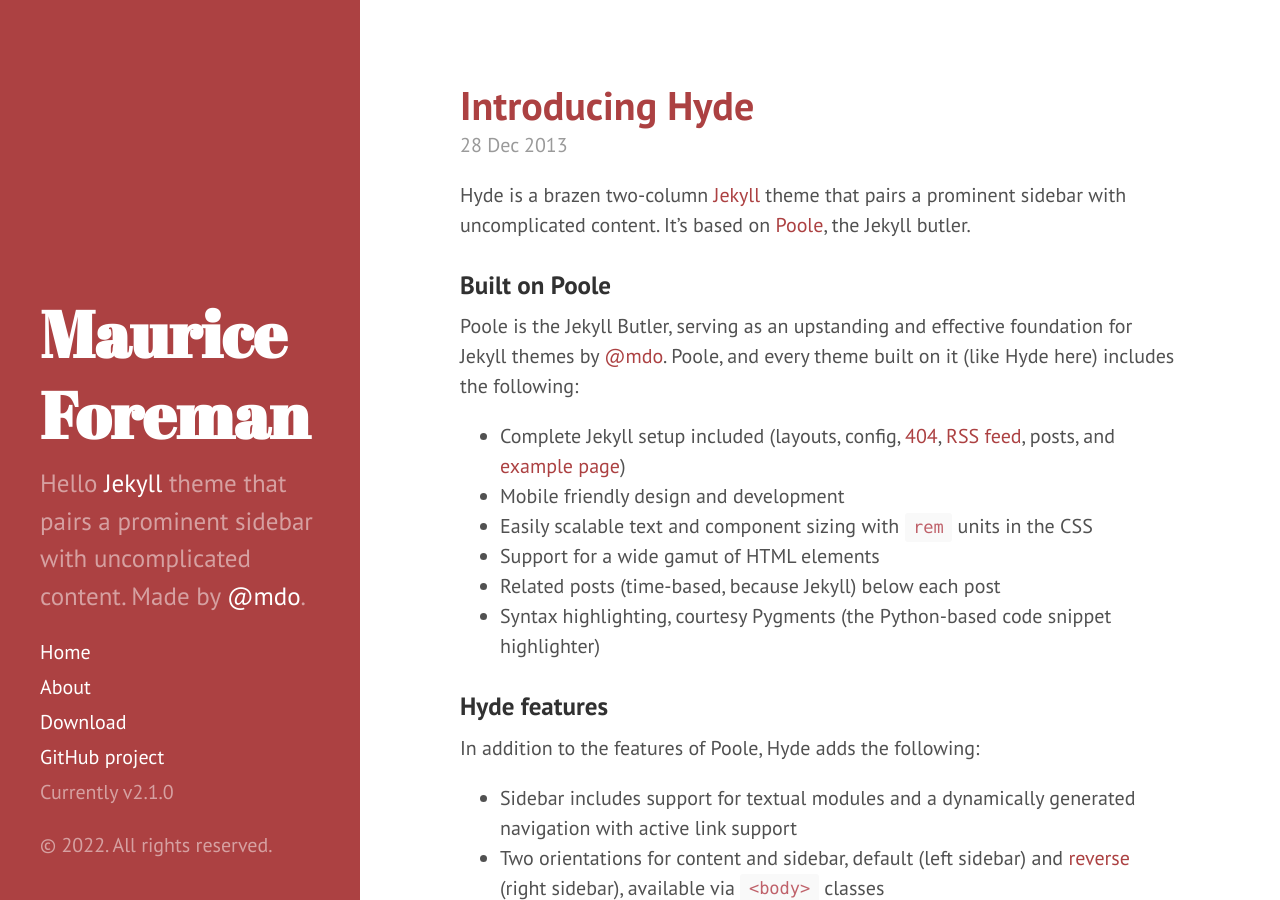
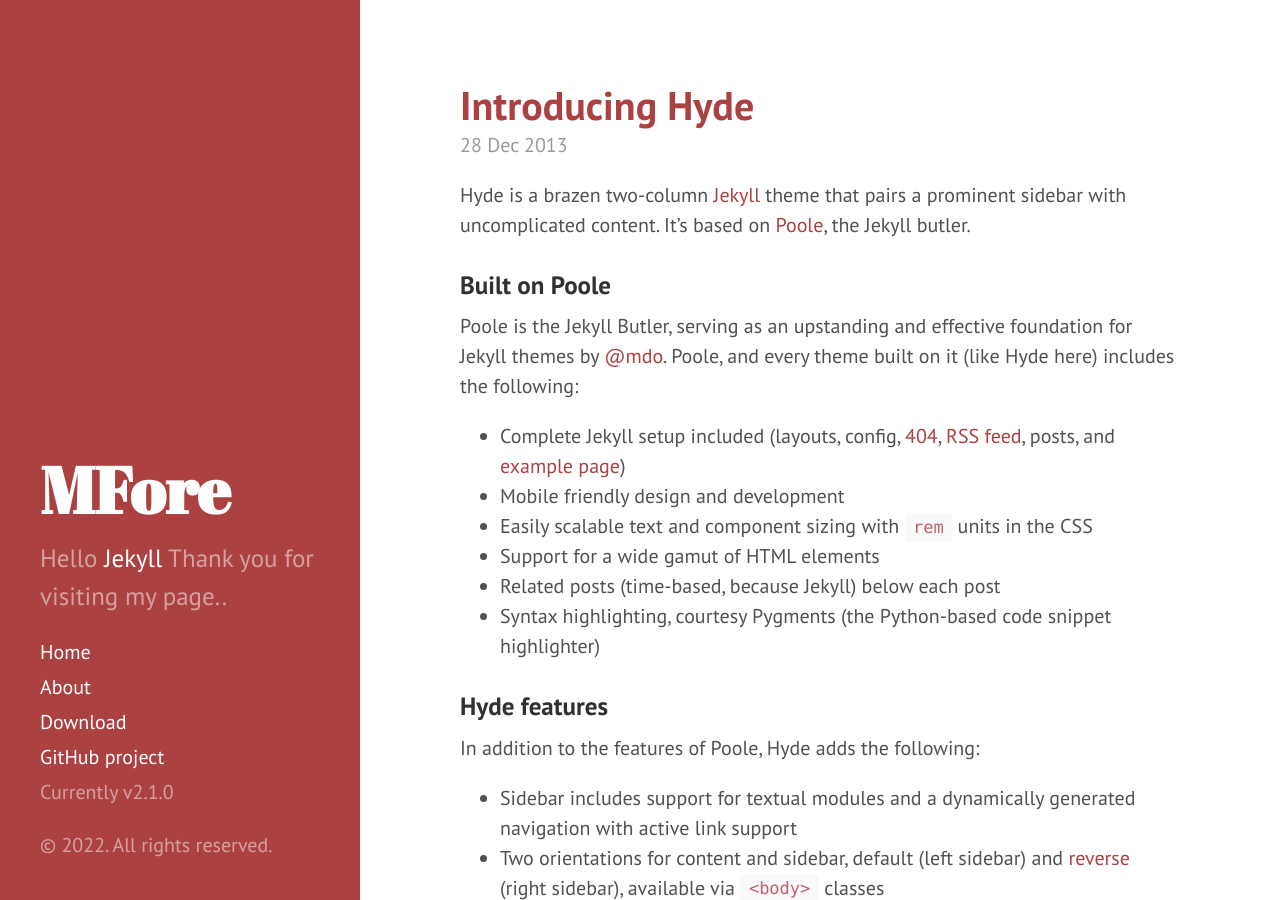
Before and after one commit to Maudi84/static_mf, a Jekyll site: the page built from index.html, in a window 1280 px wide and 900 px high. Built offline with Jekyll 4.4.1, drawn with Linux system fonts in a browser that asks for light colours; the list of posts is cut into pages by our own code.

Commit message:
Update _config.yml

```diff
--- a/_config.yml
+++ b/_config.yml
@@ -6,9 +6,9 @@
 permalink:        pretty
 
 # Setup
-title:            Maurice Foreman
-tagline:          'A Jekyll theme'
-description:      'Hello <a href="http://jekyllrb.com" target="_blank">Jekyll</a> theme that pairs a prominent sidebar with uncomplicated content. Made by <a href="https://twitter.com/mdo" target="_blank">@mdo</a>.'
+title:            MFore
+tagline:          'Portfolio for Maurice'
+description:      'Hello <a href="http://jekyllrb.com" target="_blank">Jekyll</a> Thank you for visiting my page.</a>.'
 url:              https://maudi84.github.io
 baseurl:          /static_mf
 indexurl:         /index.html
```
